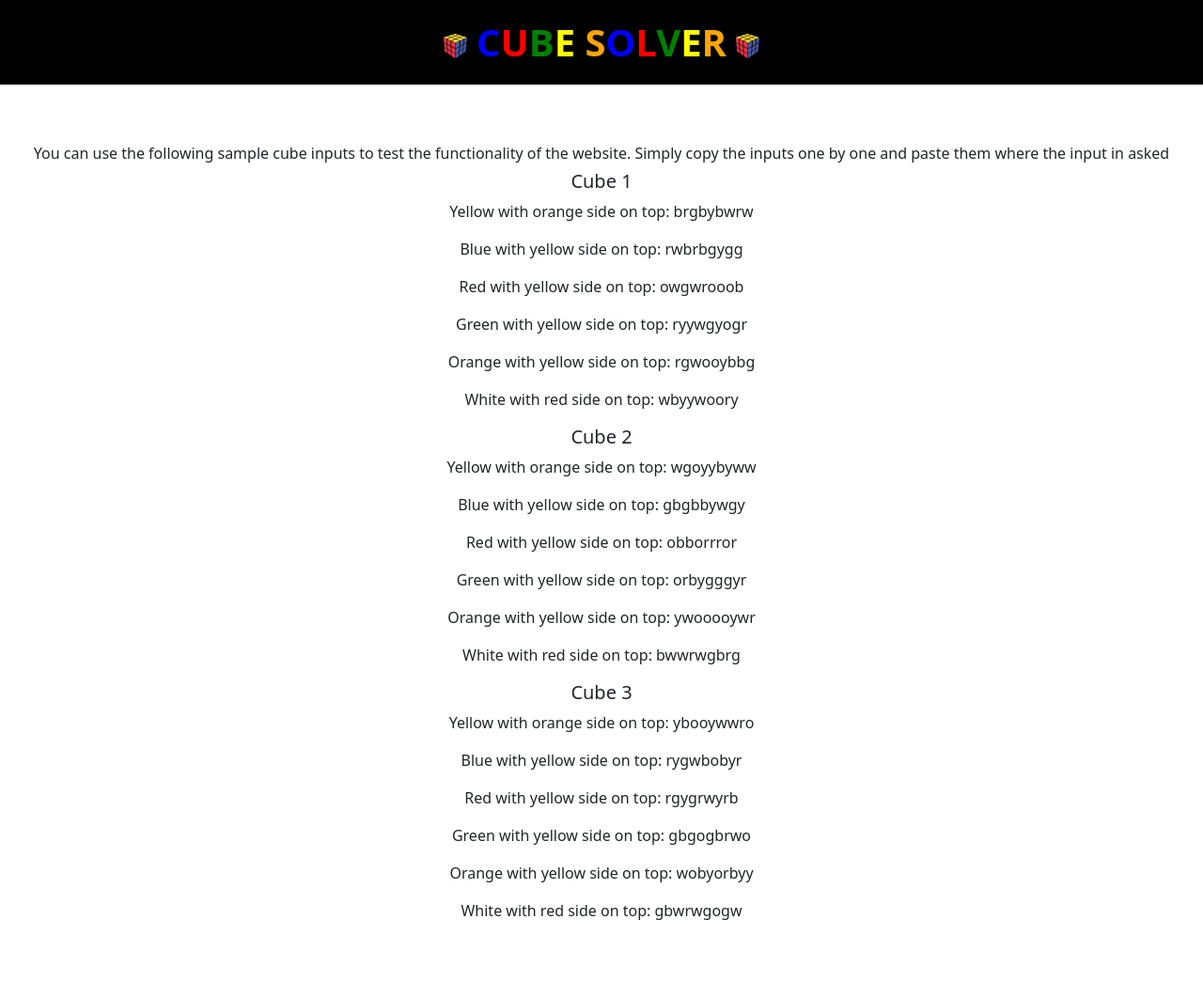
After one commit to suryaanshrai/cube_solver, a Flask app: page /testcases in a window 1280 px wide. The commit adds this page. Shown: the whole page at 94% size. Run offline with Flask 2, Linux system fonts and the light colour scheme.

Commit message:
Added test cases

```diff
--- a/app.py
+++ b/app.py
@@ -53,3 +53,7 @@ def input():
 @app.route("/instructions")
 def instructions():
     return render_template("instruction.html")
+
+@app.route("/testcases")
+def testcases():
+    return render_template("testcases.html")
--- a/templates/input.html
+++ b/templates/input.html
@@ -59,7 +59,6 @@
     </table>
     <script src="../static/input.js"></script>
     <p style="margin-top: 2.5in">Not sure what to do? See the instruction here:</p>
-    <form action="/instructions" target="_blank">
-        <button class="btn btn-secondary" type="submit">Instructions</button>
-    </form>
+    <a href="/instructions" target="_blank"><button class="btn btn-secondary">Instructions</button></a>
+    <a href="/testcases" target="_blank"><button class="btn btn-secondary" style="margin:3px">Test Cases</button></a>
 {% endblock %}
--- /dev/null
+++ b/templates/testcases.html
@@ -0,0 +1,33 @@
+{% extends "layout.html" %}
+{% block title %}
+Sample Cases
+{% endblock %}
+
+{% block main %}
+    <h6>You can use the following sample cube inputs to test the functionality of the website.
+        Simply copy the inputs one by one and paste them where the input in asked</h6>
+
+    <h5>Cube 1</h5>
+    <p>Yellow with orange side on top:  brgbybwrw</p>
+    <p>Blue with yellow side on top:    rwbrbgygg</p>
+    <p>Red with yellow side on top:     owgwrooob</p>
+    <p>Green with yellow side on top:   ryywgyogr</p>
+    <p>Orange with yellow side on top:  rgwooybbg</p>
+    <p>White with red side on top:      wbyywoory</p>
+
+    <h5>Cube 2</h5>
+    <p>Yellow with orange side on top:  wgoyybyww</p>
+    <p>Blue with yellow side on top:    gbgbbywgy</p>
+    <p>Red with yellow side on top:     obborrror</p>
+    <p>Green with yellow side on top:   orbygggyr</p>
+    <p>Orange with yellow side on top:  ywooooywr</p>
+    <p>White with red side on top:      bwwrwgbrg</p>
+
+    <h5> Cube 3 </h5>
+    <p>Yellow with orange side on top:  ybooywwro</p>
+    <p>Blue with yellow side on top:    rygwbobyr</p>
+    <p>Red with yellow side on top:     rgygrwyrb</p>
+    <p>Green with yellow side on top:   gbgogbrwo</p>
+    <p>Orange with yellow side on top:  wobyorbyy</p>
+    <p>White with red side on top:      gbwrwgogw</p>
+{% endblock %}
```
